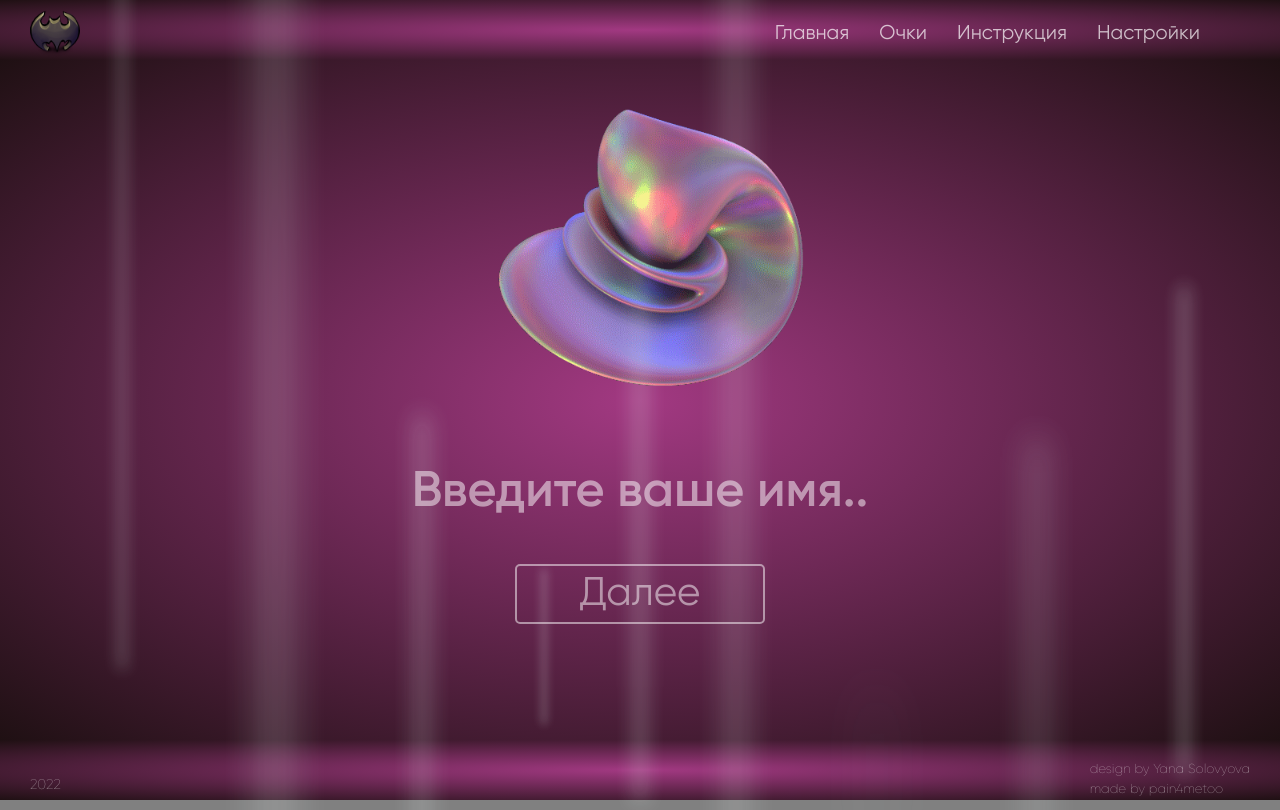
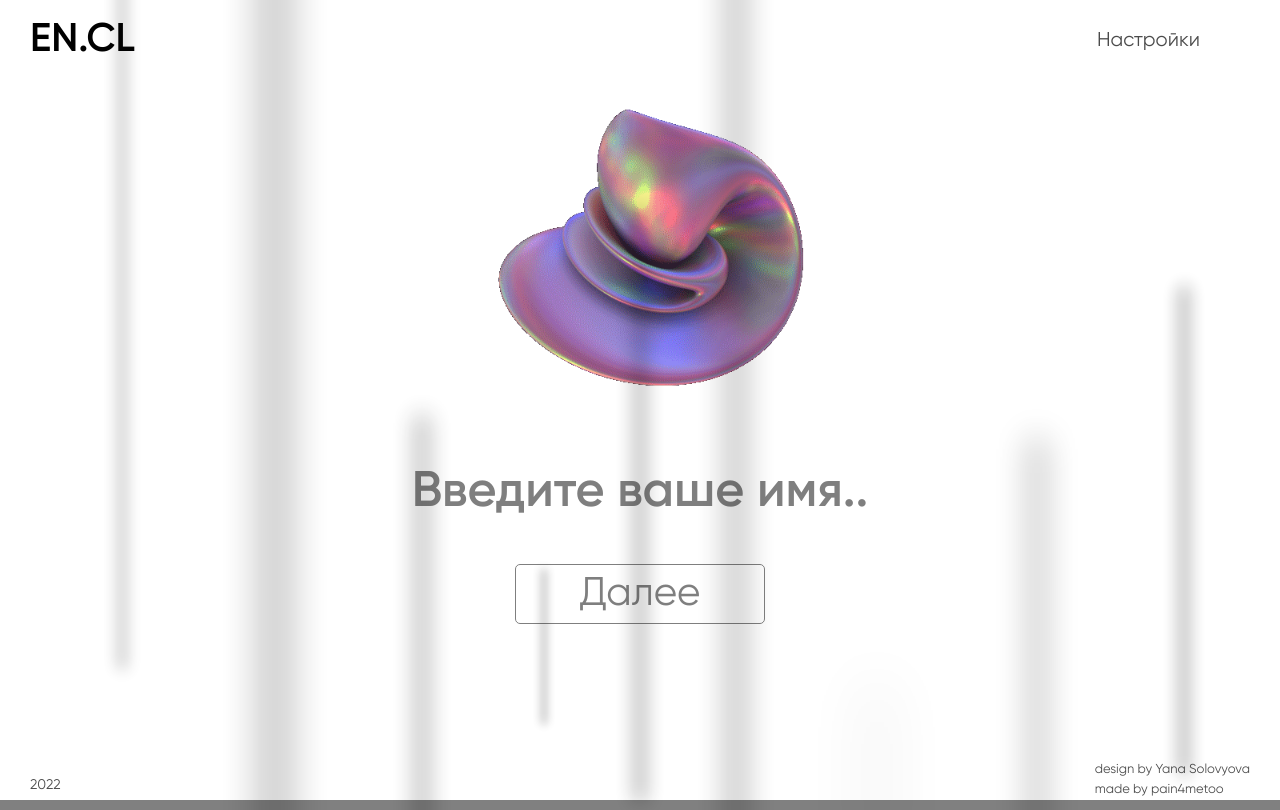
Before and after one commit to pain4metoo/english-quiz, a React (Create React App) app: page / in a window 1280 px wide. Built offline with nearby package versions, Linux system fonts and the light colour scheme.

Commit message:
feat: change background

```diff
--- a/src/components/Footer/Footer.module.scss
+++ b/src/components/Footer/Footer.module.scss
@@ -16,7 +16,7 @@
 }
 
 .names {
-  font-weight: 100;
+  font-weight: 400;
   font-size: 1.3rem;
   color: $color-text;
   margin: 0;
@@ -31,7 +31,7 @@
 }
 
 .year {
-  font-weight: 100;
+  font-weight: 400;
   font-size: 1.4rem;
   color: $color-text;
   opacity: 0.7;
--- a/src/components/Header/Header.module.scss
+++ b/src/components/Header/Header.module.scss
@@ -9,12 +9,9 @@
     justify-content: space-between;
     align-items: center;
   }
-}
-
-.logo {
-  width: 5rem;
-  height: 5rem;
-  margin-left: 3rem;
+  &_logo {
+    margin-left: 3rem;
+  }
 }
 
 .menu {
--- a/src/components/Header/Header.tsx
+++ b/src/components/Header/Header.tsx
@@ -1,13 +1,12 @@
 import React from "react";
 import styles from "./Header.module.scss";
-import image from "../../assets/image/logo.png";
 import Navbar from "../Navbar/Navbar";
 
 const Header = () => {
   return (
     <header className={styles.header}>
       <div className={styles.header_inner}>
-        <img className={styles.logo} src={image} alt="header-logo" />
+        <h1 className={styles.header_logo}>EN.CL</h1>
         <nav className={styles.menu}>
           <Navbar />
         </nav>
--- a/src/components/Main/Main.tsx
+++ b/src/components/Main/Main.tsx
@@ -1,12 +1,14 @@
 import React from "react";
 import styles from "./Main.module.scss";
 import MainWelcome from "./MainWelcome/MainWelcome";
+import MainEnglishLevel from "./MainEnglishLevel/MainEnglishLevel";
 // import { Routes, Route } from "react-router-dom";
 
 const Main = () => {
   return (
     <main className={styles.main}>
       <MainWelcome />
+      {/* <MainEnglishLevel /> */}
     </main>
   );
 };
--- /dev/null
+++ b/src/components/Main/MainEnglishLevel/MainEnglishLevel.module.scss
@@ -0,0 +1,5 @@
+@import "../../../styles/variables.scss";
+
+.english{
+
+}
--- a/src/components/Main/MainWelcome/MainWelcome.module.scss
+++ b/src/components/Main/MainWelcome/MainWelcome.module.scss
@@ -16,7 +16,7 @@
     margin: 0;
     height: 85vh;
     font-weight: 100;
-    background: radial-gradient(#a23982, #1f1013);
+    background: white;
     -webkit-overflow-y: hidden;
     -moz-overflow-y: hidden;
     -o-overflow-y: hidden;
@@ -49,6 +49,7 @@
     border: 2px solid white;
     background: transparent;
     color: $color-text;
+    border: 1px solid black;
     width: 25rem;
     font-size: 4rem;
     height: 6rem;
--- a/src/components/Main/MainWelcome/MainWelcomeBg/MainWelcomeBg.module.scss
+++ b/src/components/Main/MainWelcome/MainWelcomeBg/MainWelcomeBg.module.scss
@@ -2,8 +2,8 @@
   position: absolute;
   width: 0px;
   opacity: 0.75;
-  background-color: white;
-  box-shadow: #e9f1f1 0px 0px 20px 2px;
+  background-color: black;
+  box-shadow: #000000 0px 0px 20px 2px;
   opacity: 0;
   top: 100vh;
   bottom: 0px;
--- a/src/components/Navbar/Navbar.tsx
+++ b/src/components/Navbar/Navbar.tsx
@@ -5,12 +5,12 @@ import styles from "./Navbar.module.scss";
 const Navbar = () => {
   return (
     <ul className={styles.items}>
-      <li className={styles.item}>
+      {/* <li className={styles.item}>
         <NavLink
           className={styles.link}
           to="/welcome"
           style={({ isActive }) => ({
-            color: isActive ? "#539bf5" : "white",
+            color: isActive ? "#539bf5" : "black",
           })}
         >
           Главная
@@ -21,7 +21,7 @@ const Navbar = () => {
           className={styles.link}
           to="/score"
           style={({ isActive }) => ({
-            color: isActive ? "#539bf5" : "white",
+            color: isActive ? "#539bf5" : "black",
           })}
         >
           Очки
@@ -32,18 +32,18 @@ const Navbar = () => {
           className={styles.link}
           to="/instruction"
           style={({ isActive }) => ({
-            color: isActive ? "#539bf5" : "white",
+            color: isActive ? "#539bf5" : "black",
           })}
         >
           Инструкция
         </NavLink>
-      </li>
+      </li> */}
       <li className={styles.item}>
         <NavLink
           className={styles.link}
           to="/settings"
           style={({ isActive }) => ({
-            color: isActive ? "#539bf5" : "white",
+            color: isActive ? "#539bf5" : "black",
           })}
         >
           Настройки
--- a/src/styles/variables.scss
+++ b/src/styles/variables.scss
@@ -1,9 +1,9 @@
 $font-main: "Gilroy", sans-serif;
 
-$color-bg: radial-gradient(#a23982, #1f1013);
+$color-bg: white;
 $color-bg1: #539bf5;
 $color-hover: #539bf5;
-$color-text: white;
+$color-text: black;
 
 %font-default {
   font-size: 2rem;
```
Also changed, not shown: src/components/Main/MainEnglishLevel/MainEnglishLevel.tsx (added, +16 -0 lines), src/assets/image/logo.png (deleted).
